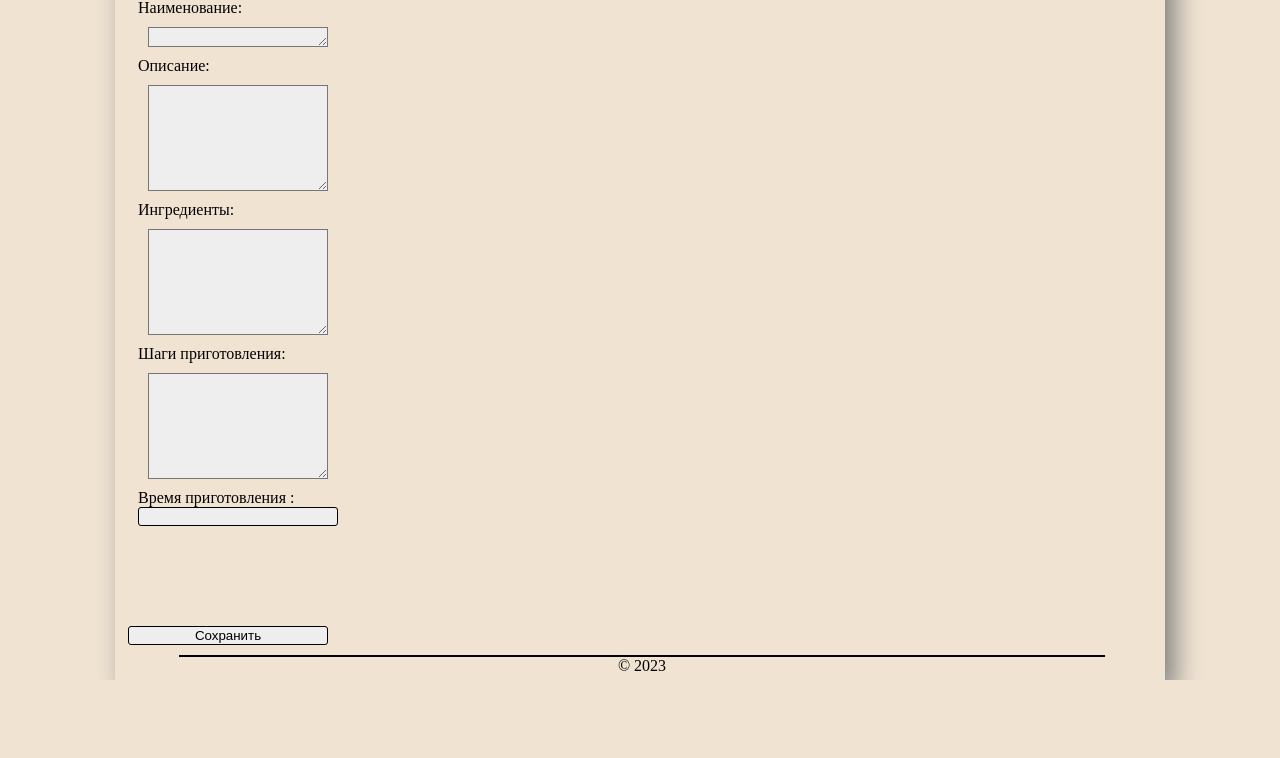
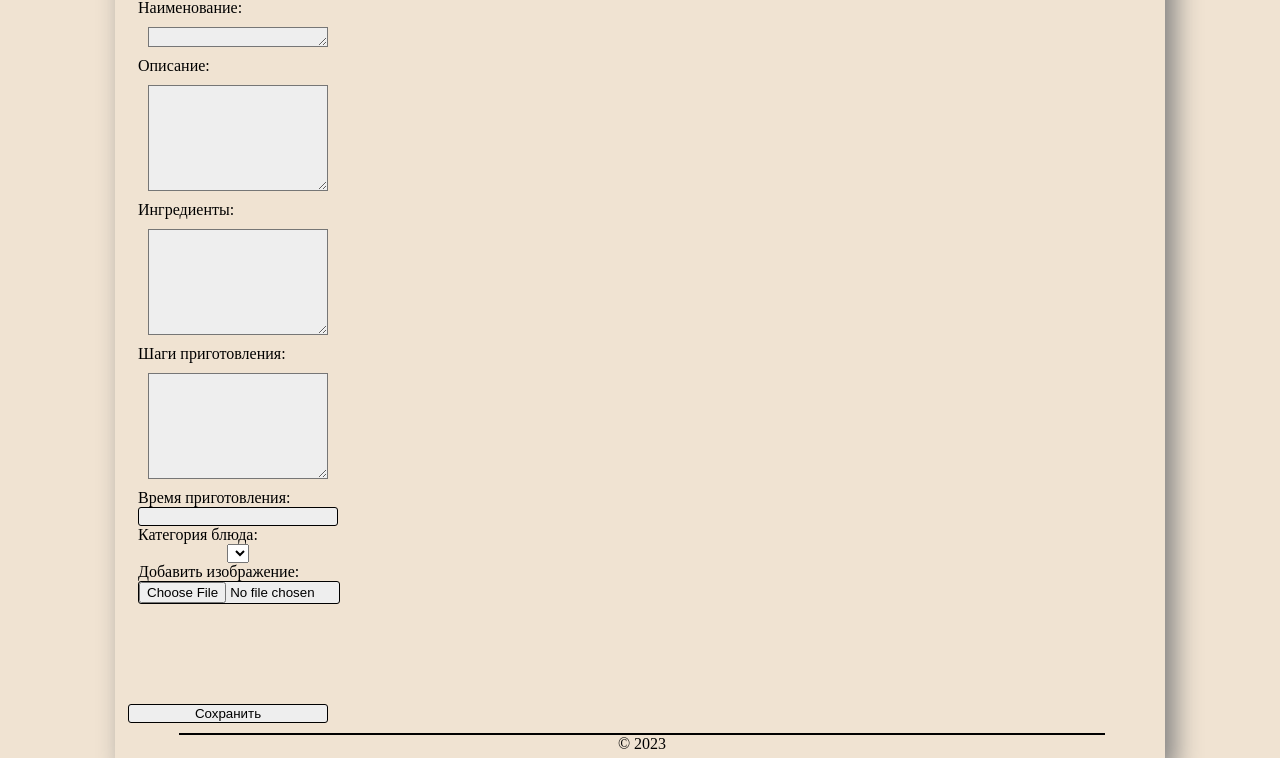
Before and after one commit to BeliaevAndrey/GB_CookBook, a Django app: page /cookbook/add_recipe/ in a window 1280 px wide. Shown: the part 176-934 px from the top of the page. Before the commit the page ends 856 px from the top, so only its background shows below. Run offline with Django 4.2, Linux system fonts and the light colour scheme; the visitor is signed in with stand-in values (Sample User, id 1); lists and menus that the app fills with data are empty; parts of the project's set-up code (start-up, migrations or seed data) failed here and were passed over.

Commit message:
cookbook: models -- Category relation added; image field processing -- added

```diff
--- a/recipes/cookbook/forms.py
+++ b/recipes/cookbook/forms.py
@@ -1,5 +1,5 @@
 from django import forms
-from models import Category
+from .models import Category
 
 
 class AddRecipeForm(forms.Form):
@@ -10,5 +10,6 @@ class AddRecipeForm(forms.Form):
     ingredients = forms.CharField(widget=forms.Textarea(attrs={'class': 'recipe__field'}))
     steps = forms.CharField(widget=forms.Textarea(attrs={'class': 'recipe__field'}))
     duration = forms.IntegerField(min_value=1)
+    category = forms.ChoiceField(choices=categories)
 
     image = forms.ImageField(required=False)
--- a/recipes/cookbook/templates/cookbook/add_recipe.html
+++ b/recipes/cookbook/templates/cookbook/add_recipe.html
@@ -1,4 +1,5 @@
 {% extends 'base.html' %}
+{% load static %}
 {% block title %}{{ title }}{% endblock %}
 {% block content %}
 <div><h2 class="page__title"> Добавление рецепта</h2><br></div>
@@ -14,8 +15,12 @@
         <p class="recipe__label">{{ form.ingredients }}</p>
         <p class="recipe__label">Шаги приготовления:</p>
         <p class="recipe__label">{{ form.steps }}</p>
-        <p class="recipe__label">Время приготовления :</p>
+        <p class="recipe__label">Время приготовления:</p>
         <p class="recipe__label">{{ form.duration }}</p>
+         <p class="recipe__label">Категория блюда:</p>
+        <p class="recipe__label">{{ form.category }}</p>
+        <p class="recipe__label">Добавить изображение:</p>
+        <p class="recipe__label">{{ form.image }}</p>
     </div>
     <input type="submit" value="Сохранить" style="margin-top: 100px;">
 </form>
--- a/recipes/cookbook/templates/cookbook/recipe.html
+++ b/recipes/cookbook/templates/cookbook/recipe.html
@@ -1,5 +1,5 @@
 {% extends 'base.html' %}
-
+{% load static %}
 {% block title %}{{ title }}{% endblock %}
 
 {% block content %}
```
Also changed, not shown: recipes/recipes/settings.py (+3 -25 lines).
